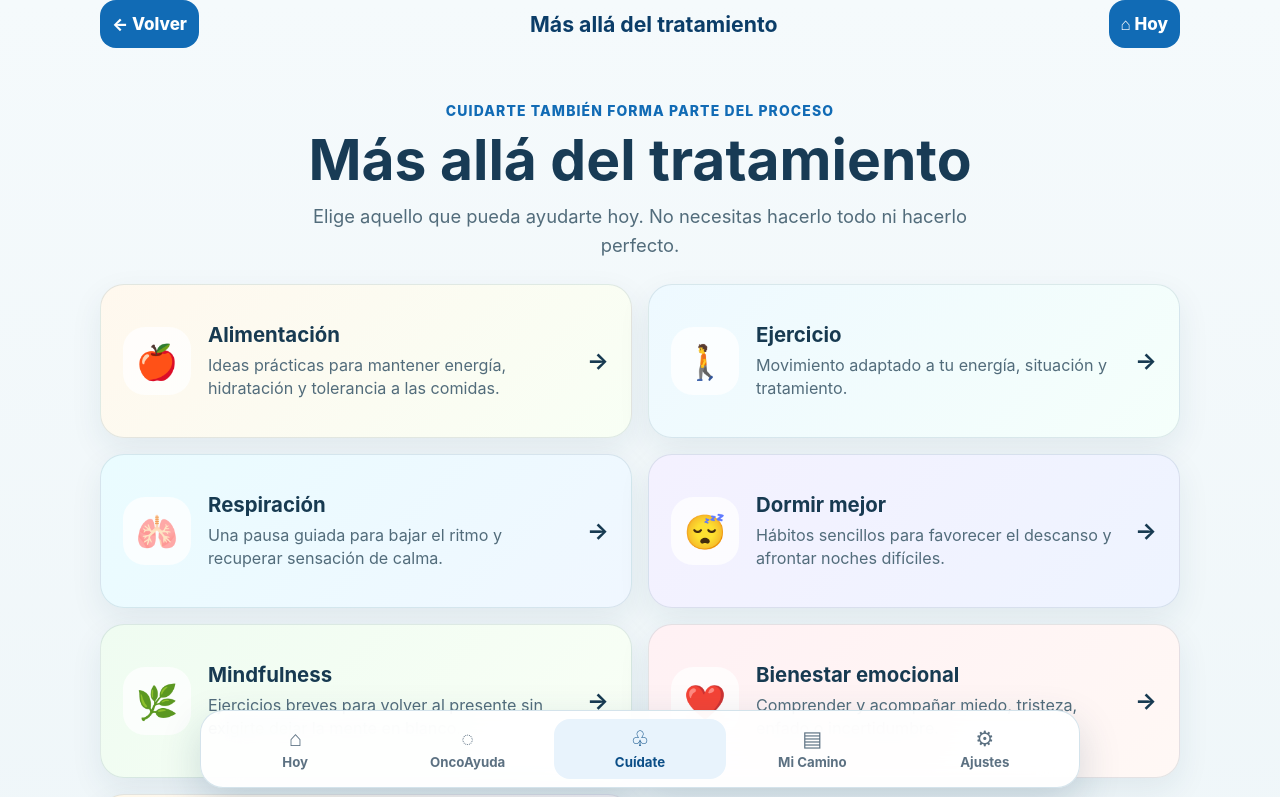
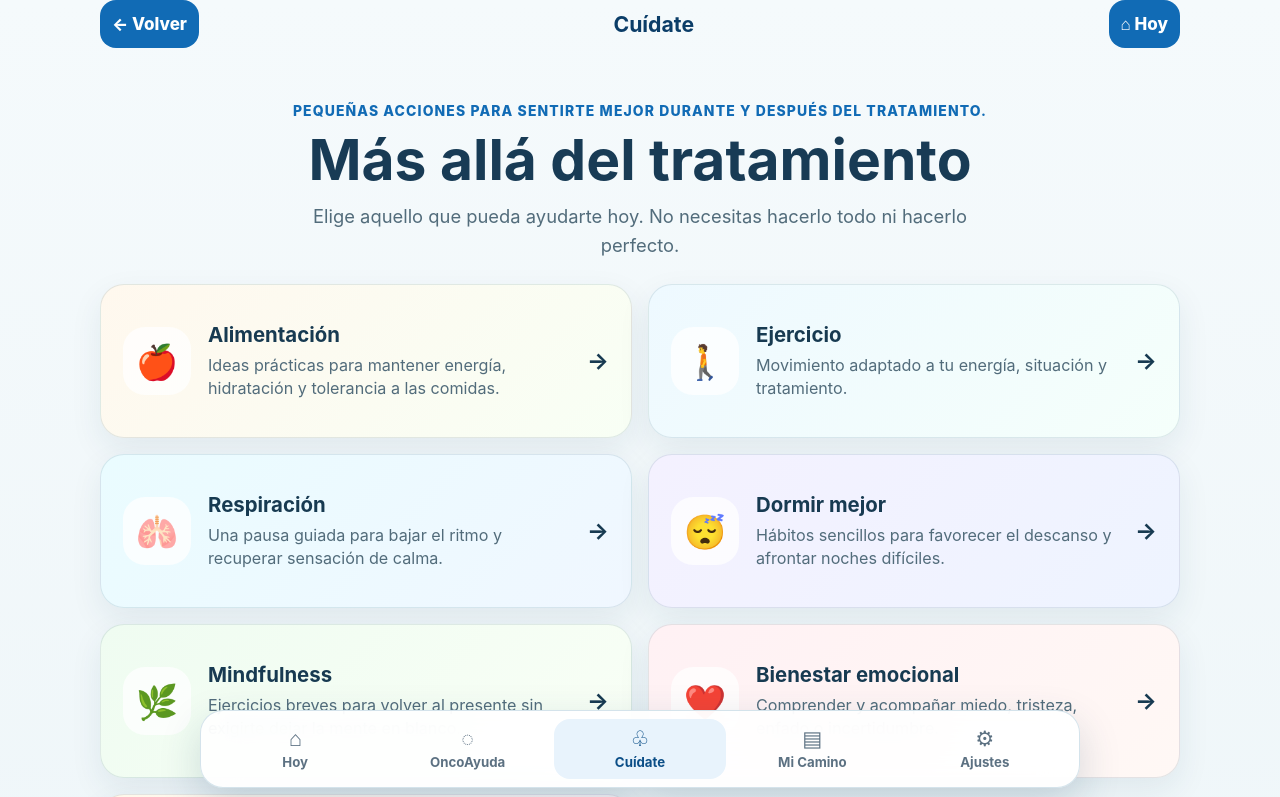
Before and after one commit to Moisesmira/OncoResponde, a React (Vite) app: page /cuidate in a window 1280 px wide. Shown: the top 797 px of the page. Built offline with nearby package versions, Linux system fonts and the light colour scheme.

Commit message:
Update WellnessHub component content and title

```diff
--- a/src/pages/WellnessHub.tsx
+++ b/src/pages/WellnessHub.tsx
@@ -16,9 +16,9 @@ export default function WellnessHub() {
   return (
     <>
       <main className="wellness-page">
-        <NavHeader title="Más allá del tratamiento" />
+        <NavHeader title="Cuídate" />
         <section className="wellness-intro">
-          <span className="section-kicker">Cuidarte también forma parte del proceso</span>
+          <span className="section-kicker">Pequeñas acciones para sentirte mejor durante y después del tratamiento.</span>
           <h1>Más allá del tratamiento</h1>
           <p>Elige aquello que pueda ayudarte hoy. No necesitas hacerlo todo ni hacerlo perfecto.</p>
         </section>
```
